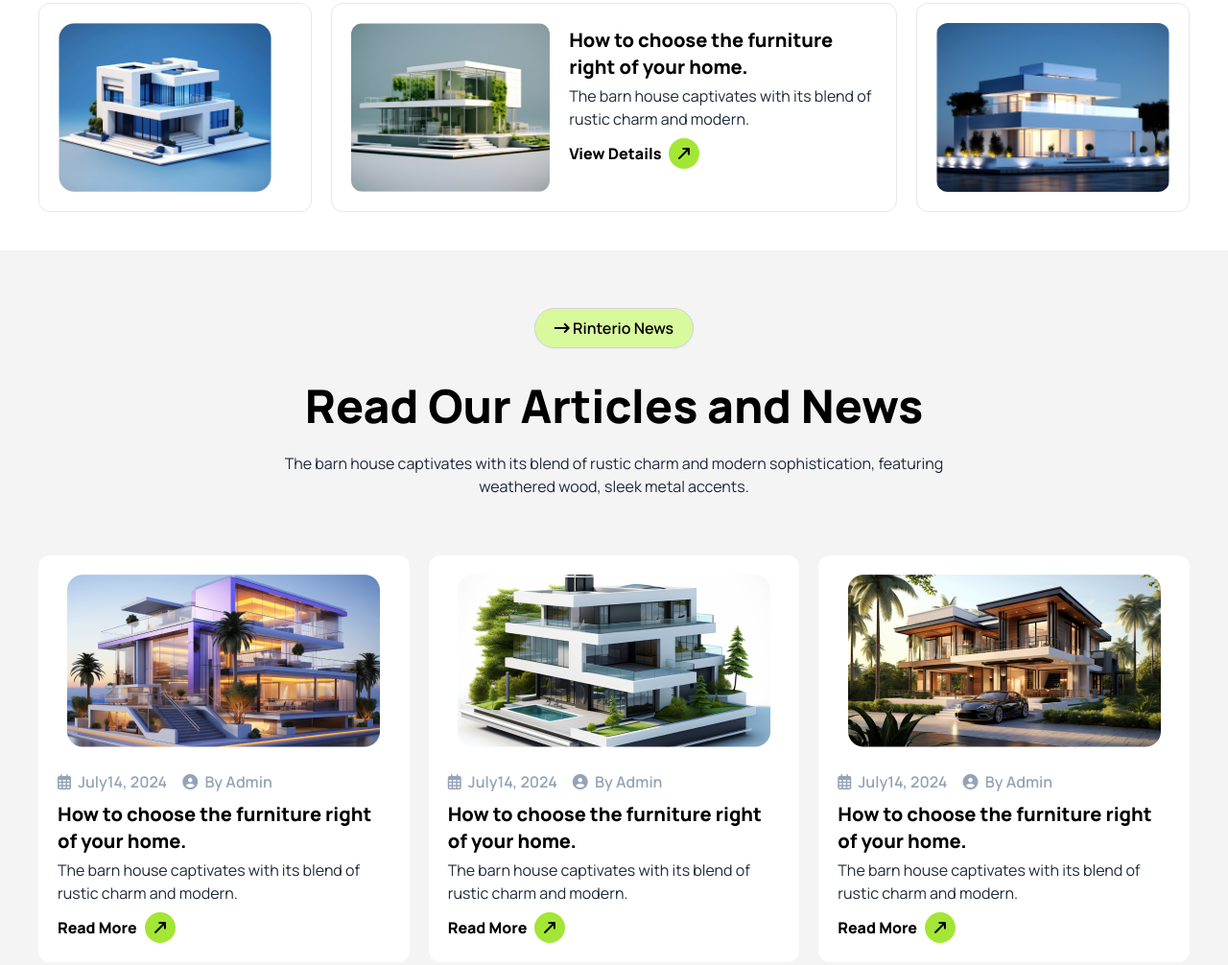
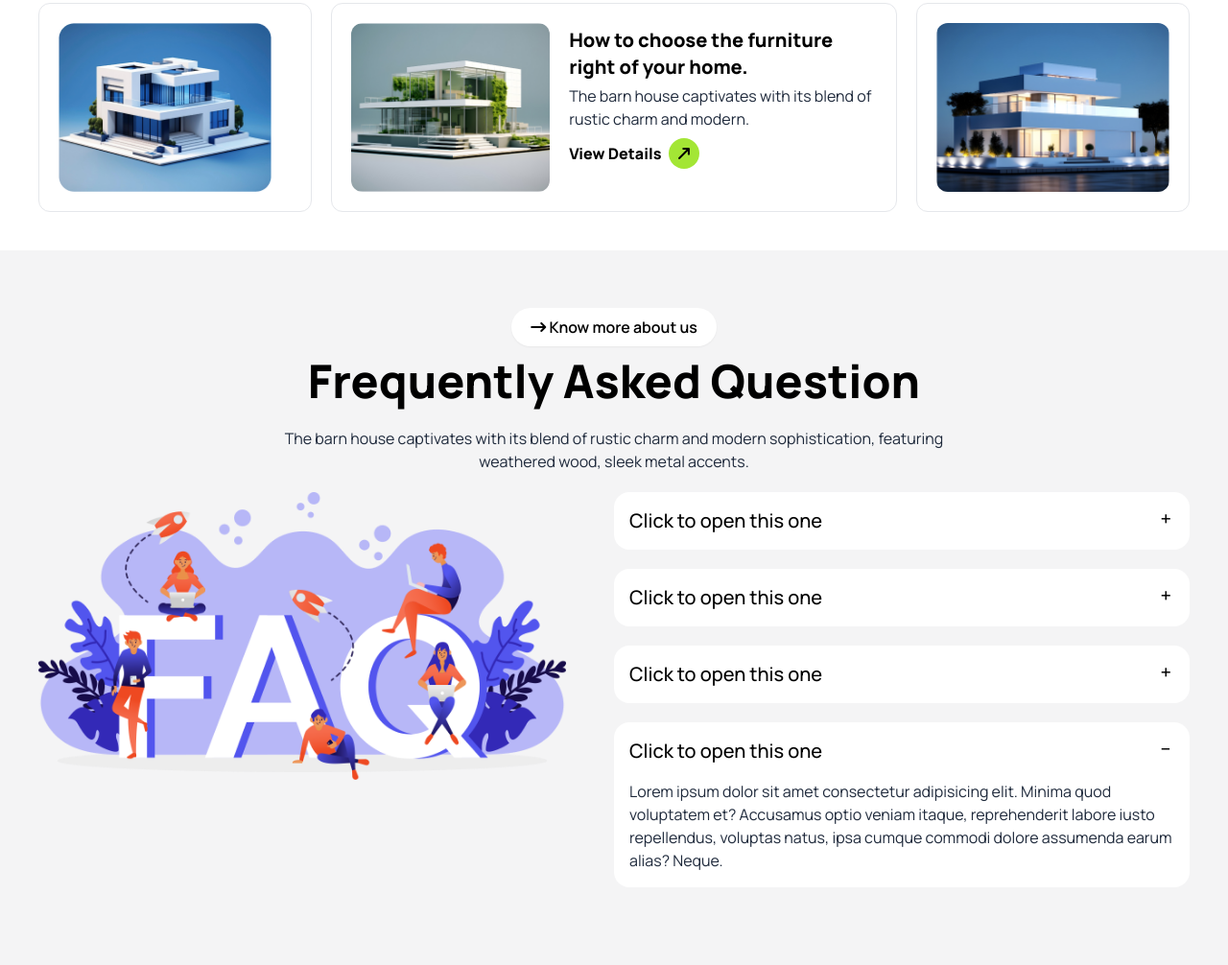
Before and after one commit to jahidulkanchan/Assignment-03, a plain HTML site: page index.html in a window 1280 px wide. Shown: the part 2849-3855 px from the top of the page at 96% size. Drawn offline with nearby package versions, Linux system fonts and the light colour scheme.

Commit message:
All challenges part complete

```diff
--- a/index.html
+++ b/index.html
@@ -320,8 +320,6 @@
           </div>
         </div>
       </section>
-      <!-- FAQ section -->
-
       <!-- Portfolio section -->
       <section class="porfolio-section bg-white py-10">
         <div class="container mx-auto px-3 md:px-10">
@@ -447,6 +445,61 @@
           </div>
         </div>
       </section>
+            <!-- FAQ section -->
+            <section class="faq-section py-10 bg-zinc-100">
+              <div class="container mx-auto px-3 md:px-10">
+                <div class="top-content py-5 text-center">
+                  <div
+                    class="capsule mx-auto bg-white text-black rounded-3xl py-2 font-semibold px-5 w-fit shadow-sm mb-3"
+                  >
+                    <i class="fa-solid fa-arrow-right-long"></i>
+                    <span> Know more about us</span><br />
+                  </div>
+                  <h1 class="font-extrabold text-black text-3xl md:text-5xl">
+                    Frequently Asked Question
+                  </h1>
+                  <br />
+                  <p class="mx-auto text-slate-800 md:w-3/5">
+                    The barn house captivates with its blend of rustic charm and
+                    modern sophistication, featuring weathered wood, sleek metal
+                    accents.
+                  </p>
+                </div>
+                <div class="content grid grid-cols-1 md:grid-cols-2">
+                  <div class="image mb-10 w-11/12"><img src="assets/faq.png" alt=""></div>
+                  <div class="accordion space-y-5">
+                    <div class="collapse collapse-plus">
+                      <input type="radio" name="my-accordion-3" checked="checked" />
+                      <div class="collapse-title text-xl font-medium bg-white text-black">Click to open this one</div>
+                      <div class="collapse-content bg-white text-black">
+                        <p class="text-slate-800">Lorem ipsum dolor sit amet consectetur adipisicing elit. Minima quod voluptatem et? Accusamus optio veniam itaque, reprehenderit labore iusto repellendus, voluptas natus, ipsa cumque commodi dolore assumenda earum alias? Neque.</p>
+                      </div>
+                    </div>
+                    <div class="collapse collapse-plus">
+                      <input type="radio" name="my-accordion-3" checked="checked" />
+                      <div class="collapse-title text-xl font-medium bg-white text-black">Click to open this one</div>
+                      <div class="collapse-content bg-white text-black">
+                        <p class="text-slate-800">Lorem ipsum dolor sit amet consectetur adipisicing elit. Minima quod voluptatem et? Accusamus optio veniam itaque, reprehenderit labore iusto repellendus, voluptas natus, ipsa cumque commodi dolore assumenda earum alias? Neque.</p>
+                      </div>
+                    </div>
+                    <div class="collapse collapse-plus">
+                      <input type="radio" name="my-accordion-3" checked="checked" />
+                      <div class="collapse-title text-xl font-medium bg-white text-black">Click to open this one</div>
+                      <div class="collapse-content bg-white text-black">
+                        <p class="text-slate-800">Lorem ipsum dolor sit amet consectetur adipisicing elit. Minima quod voluptatem et? Accusamus optio veniam itaque, reprehenderit labore iusto repellendus, voluptas natus, ipsa cumque commodi dolore assumenda earum alias? Neque.</p>
+                      </div>
+                    </div>
+                    <div class="collapse collapse-plus">
+                      <input type="radio" name="my-accordion-3" checked="checked" />
+                      <div class="collapse-title text-xl font-medium bg-white text-black">Click to open this one</div>
+                      <div class="collapse-content bg-white text-black">
+                        <p class="text-slate-800">Lorem ipsum dolor sit amet consectetur adipisicing elit. Minima quod voluptatem et? Accusamus optio veniam itaque, reprehenderit labore iusto repellendus, voluptas natus, ipsa cumque commodi dolore assumenda earum alias? Neque.</p>
+                      </div>
+                    </div>
+                  </div>
+                </div>
+              </div>
+            </section>
       <!-- Article section -->
       <section class="article-section py-10 bg-zinc-100">
         <div class="container mx-auto px-3 md:px-10">
```
Also changed, not shown: assets/faq-png.webp (added), assets/faq.png (added).
